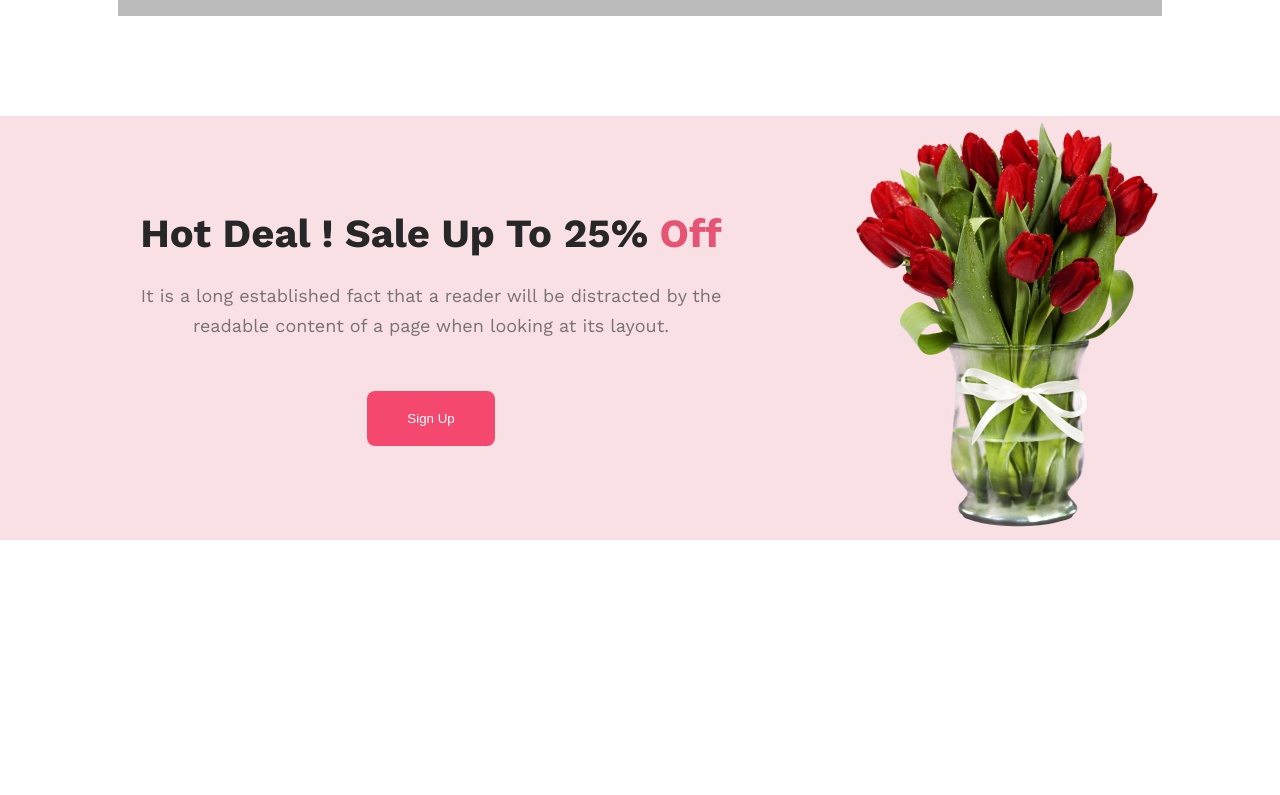
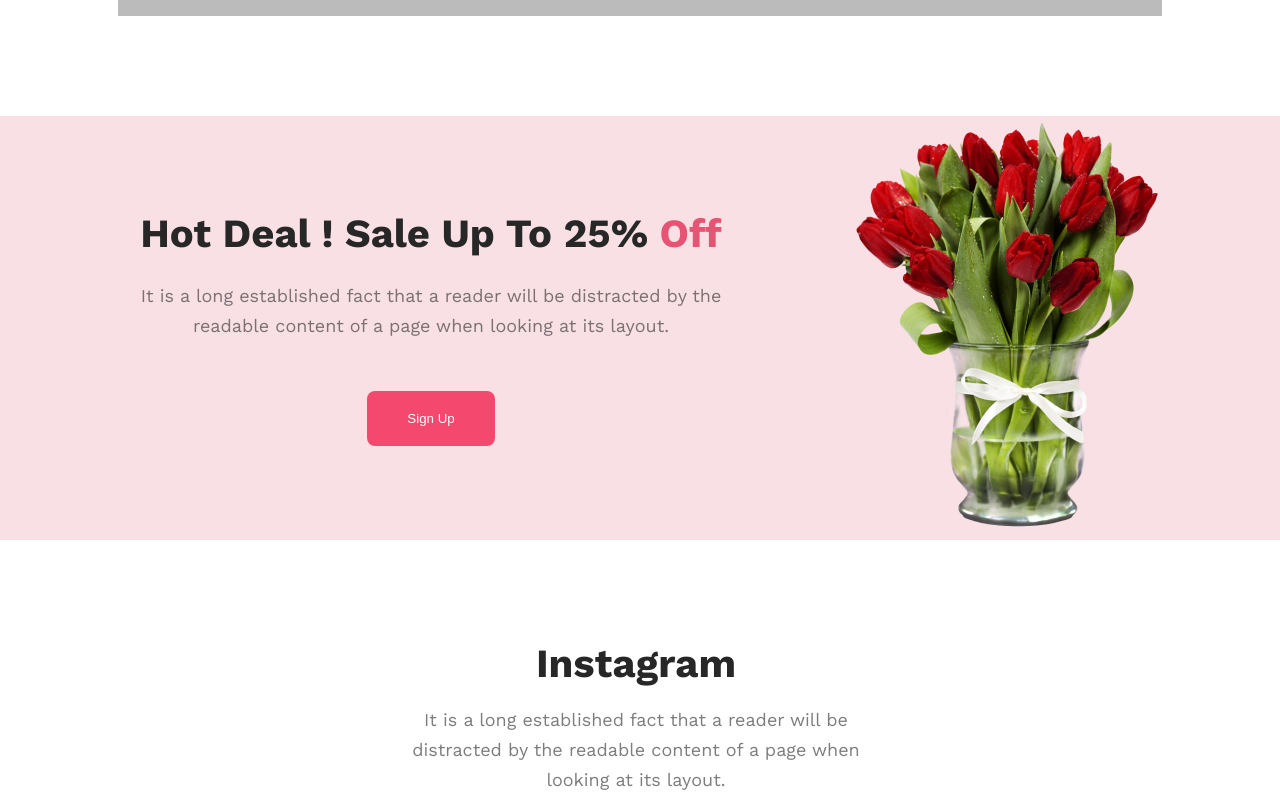
Before and after one commit to Sayem-Bhuiyan/Assignment-02, a plain HTML site: page index.html in a window 1280 px wide. Shown: the part 1548-2343 px from the top of the page. Before the commit the page ends 2088 px from the top, so only its background shows below. Drawn offline with nearby package versions, Linux system fonts and the light colour scheme.

Commit message:
created the social section

```diff
--- a/Styles/style.scss
+++ b/Styles/style.scss
@@ -123,7 +123,6 @@ body {
                     }
                 }
             }
-    }
             .deal-container {
                 display: flex;
                 justify-content: center;
@@ -152,4 +151,25 @@ body {
                     }
                 }
             }
+            .social-part {
+                margin-top: 100px;
+                .social-section {
+                    text-align: center;
+                    width: 40%;
+                    margin-left: 380px;
+                    h2 {
+                        color: #272727;
+                        font-size: 40px;
+                        font-weight: 700;
+                        margin-bottom: 18px;
                     }
+                    p {
+                        color: rgba(39, 39, 39, 0.60);
+                        font-size: 18px;
+                        font-weight: 400;
+                        line-height: 30px;
+                    }
+                }
+            }
+        }
+    }
--- a/index.html
+++ b/index.html
@@ -97,6 +97,13 @@
                 </div>
             </div>
         </section>
+
+        <section class="social-part">
+            <div class="social-section">
+                <h2>Instagram</h2>
+                <p>It is a long established fact that a reader will be distracted by the readable content of a page when looking at its layout.</p>
+            </div>
+        </section>
     </main>
 
     <footer>
```
Also changed, not shown: Styles/style.css, 1 other file. Lines whose indentation alone changed are shown as unchanged.
